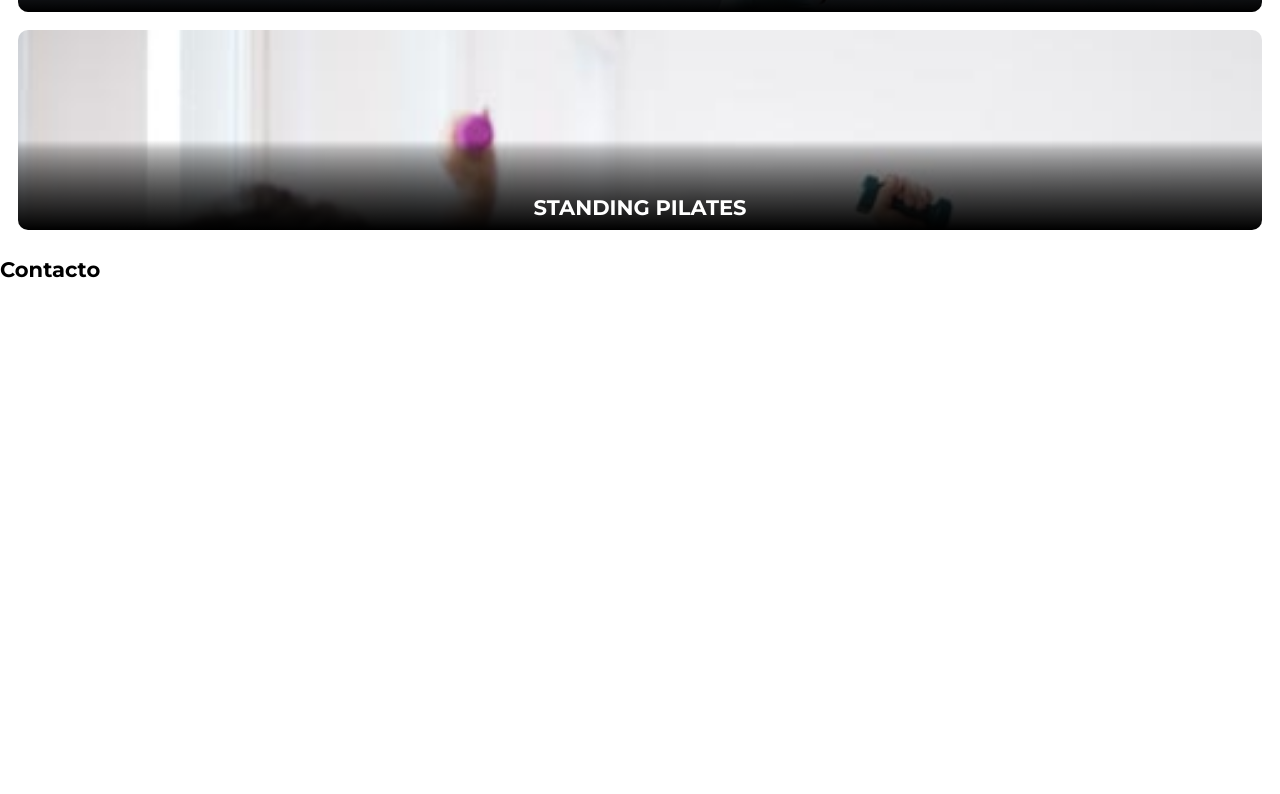
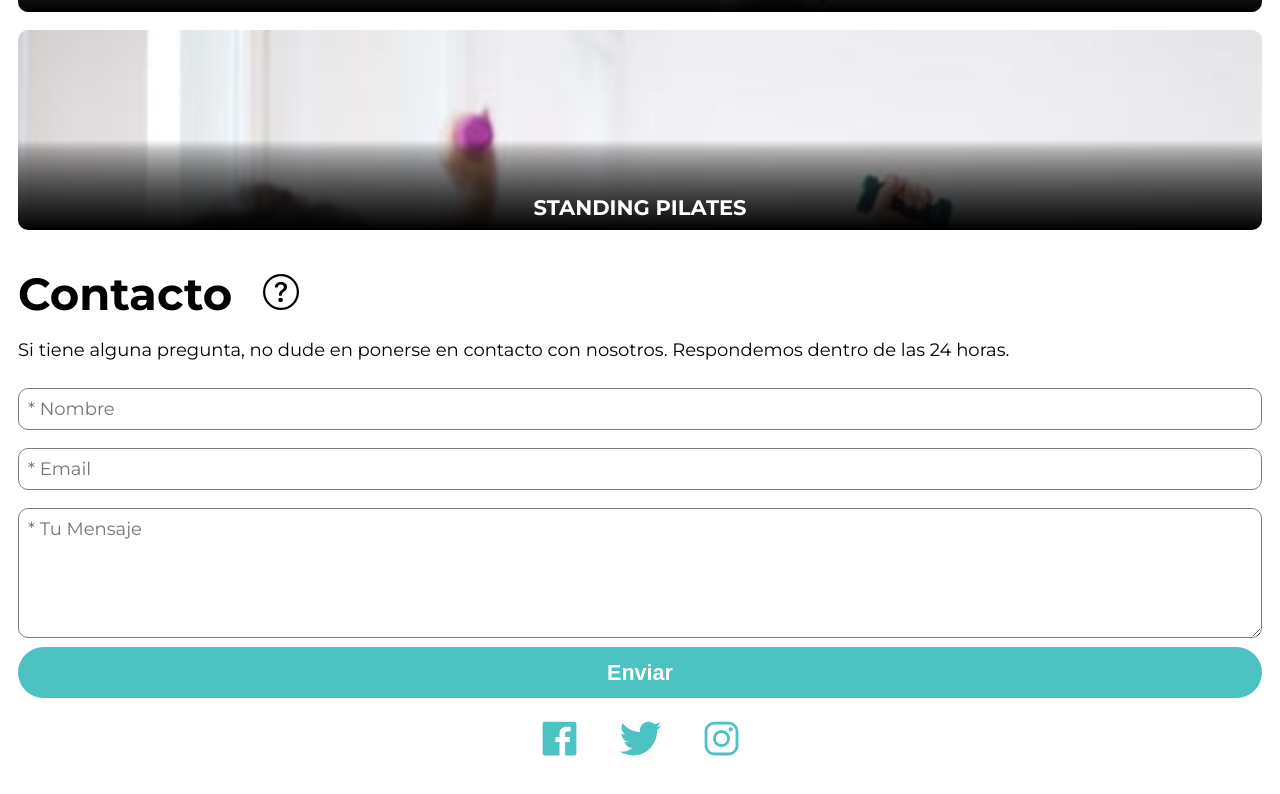
Before and after one commit to mikebarr24/fisioml, a React (Create React App) app: page / in a window 1280 px wide. Shown: the part 1768-2562 px from the top of the page. Before the commit the page ends 2050 px from the top, so only its background shows below. Built offline with nearby package versions, Linux system fonts and the light colour scheme.

Commit message:
Finish Contact form.

```diff
--- a/src/_config.scss
+++ b/src/_config.scss
@@ -28,6 +28,10 @@ a {
   color: unset;
 }
 
+button {
+  color: unset;
+}
+
 /* Standard Classes */
 
 .container {
--- a/src/components/Contacto/Contacto.js
+++ b/src/components/Contacto/Contacto.js
@@ -1,7 +1,36 @@
+import Button from "../default/Button";
+import SocialIcons from "../default/SocialIcons";
+import "./Contacto.scss";
+import { BsQuestionCircle } from "react-icons/bs";
+
 function Contacto() {
   return (
-    <section id="contacto">
-      <h1>Contacto</h1>
+    <section id="contacto" className="container">
+      <h1 className="section-title">
+        Contacto{" "}
+        <span className="contact-question">
+          <BsQuestionCircle />
+        </span>
+      </h1>
+
+      <p className="contact-text">
+        Si tiene alguna pregunta, no dude en ponerse en contacto con nosotros.
+        Respondemos dentro de las 24 horas.
+      </p>
+      <form className="contact-form">
+        <input type="text" placeholder="* Nombre" required />
+        <input type="email" placeholder="* Email" required />
+        <textarea
+          name=""
+          id=""
+          cols="30"
+          rows="5"
+          placeholder="* Tu Mensaje"
+          required
+        ></textarea>
+        <Button name="Enviar" className="contact-button" />
+      </form>
+      <SocialIcons className="contact-icons" />
     </section>
   );
 }
--- a/src/components/Contacto/Contacto.scss
+++ b/src/components/Contacto/Contacto.scss
@@ -0,0 +1,41 @@
+@import "../../config";
+
+#contacto {
+  scroll-margin-top: $mob-nav-height;
+  min-height: calc(100vh - $mob-nav-height);
+  .contact-form {
+    display: flex;
+    flex-direction: column;
+  }
+  .contact-question {
+    font-size: 2rem;
+    margin-left: 1rem;
+  }
+  .contact-text {
+    margin: 1rem 0;
+  }
+  input,
+  textarea {
+    margin: 0.5rem 0;
+    padding: 0.5rem;
+    border-radius: 10px;
+    border: 1px solid gray;
+    font-family: "Montserrat", sans-serif;
+    font-size: 1rem;
+  }
+  .contact-button {
+    padding: 0.7rem;
+    background-color: $primary-color;
+    font-size: 1.2rem;
+    color: $light-color;
+  }
+  .contact-icons {
+    margin: 1rem 0;
+    font-size: 2.5rem;
+    text-align: center;
+    color: $primary-color;
+    * {
+      margin: 0 1rem;
+    }
+  }
+}
--- a/src/components/Navbar/Navbar.js
+++ b/src/components/Navbar/Navbar.js
@@ -1,9 +1,9 @@
 import { Link } from "react-router-dom";
 import { GrClose } from "react-icons/gr";
-import { IoLogoFacebook, IoLogoInstagram, IoLogoTwitter } from "react-icons/io";
 import { HashLink } from "react-router-hash-link";
+import "./Navbar.scss";
+import SocialIcons from "../default/SocialIcons";
 
-import "./Navbar.scss";
 function Navbar() {
   const toggle = () => {
     document.querySelector(".nav-items").classList.toggle("active");
@@ -33,15 +33,11 @@ function Navbar() {
           <Link to="/">
             <li>Nosotros</li>
           </Link>
-          <HashLink to="/#contacto" onClick={toggle}>
+          <HashLink smooth to="/#contacto" onClick={toggle}>
             <li>Contacto</li>
           </HashLink>
         </ul>
-        <div className="nav-social">
-          <IoLogoFacebook />
-          <IoLogoTwitter />
-          <IoLogoInstagram />
-        </div>
+        <SocialIcons className="nav-social" />
       </div>
       <button className="burger-button" onClick={toggle}>
         <span></span>
--- /dev/null
+++ b/src/components/default/SocialIcons.js
@@ -0,0 +1,13 @@
+import { IoLogoFacebook, IoLogoInstagram, IoLogoTwitter } from "react-icons/io";
+
+function SocialIcons(props) {
+  return (
+    <div className={props.className}>
+      <IoLogoFacebook />
+      <IoLogoTwitter />
+      <IoLogoInstagram />
+    </div>
+  );
+}
+
+export default SocialIcons;
```
